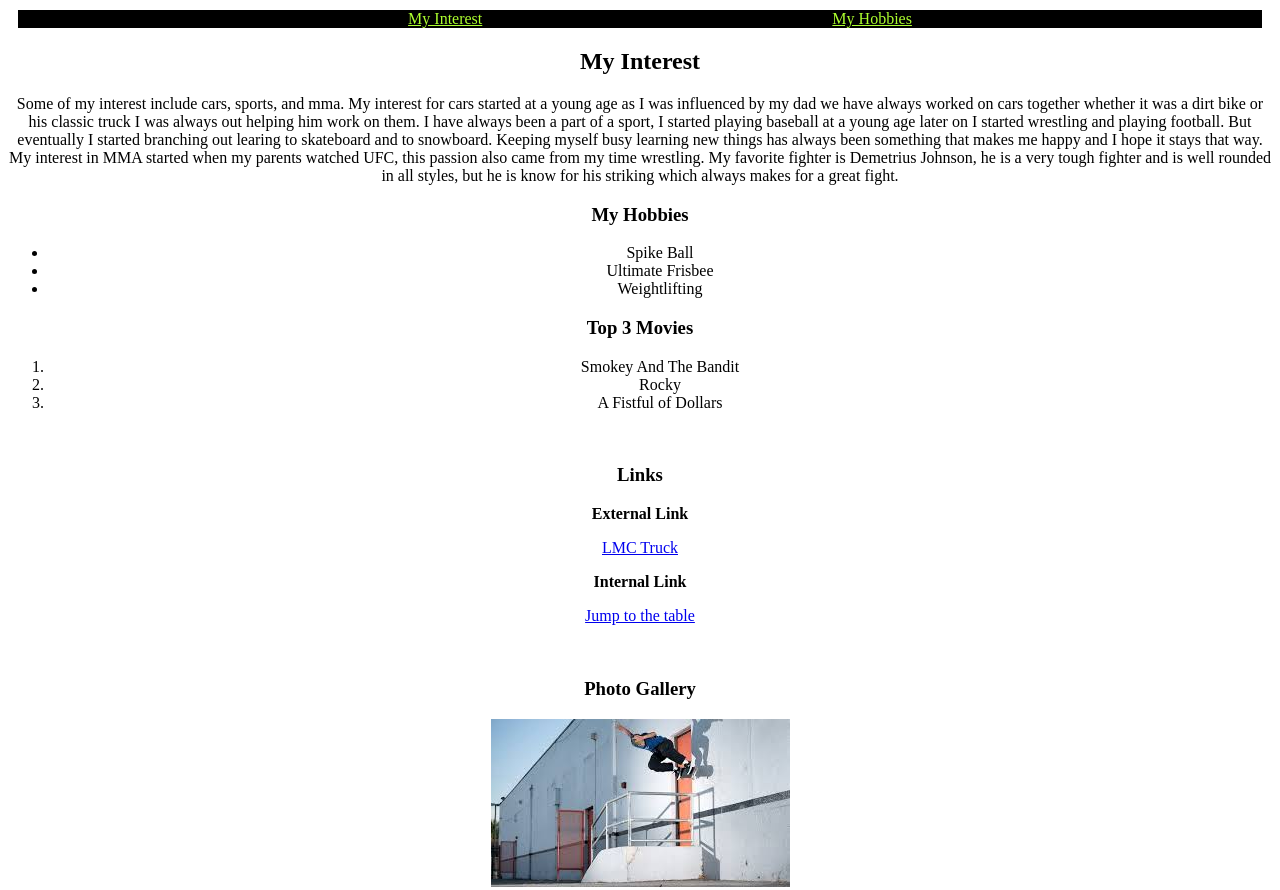
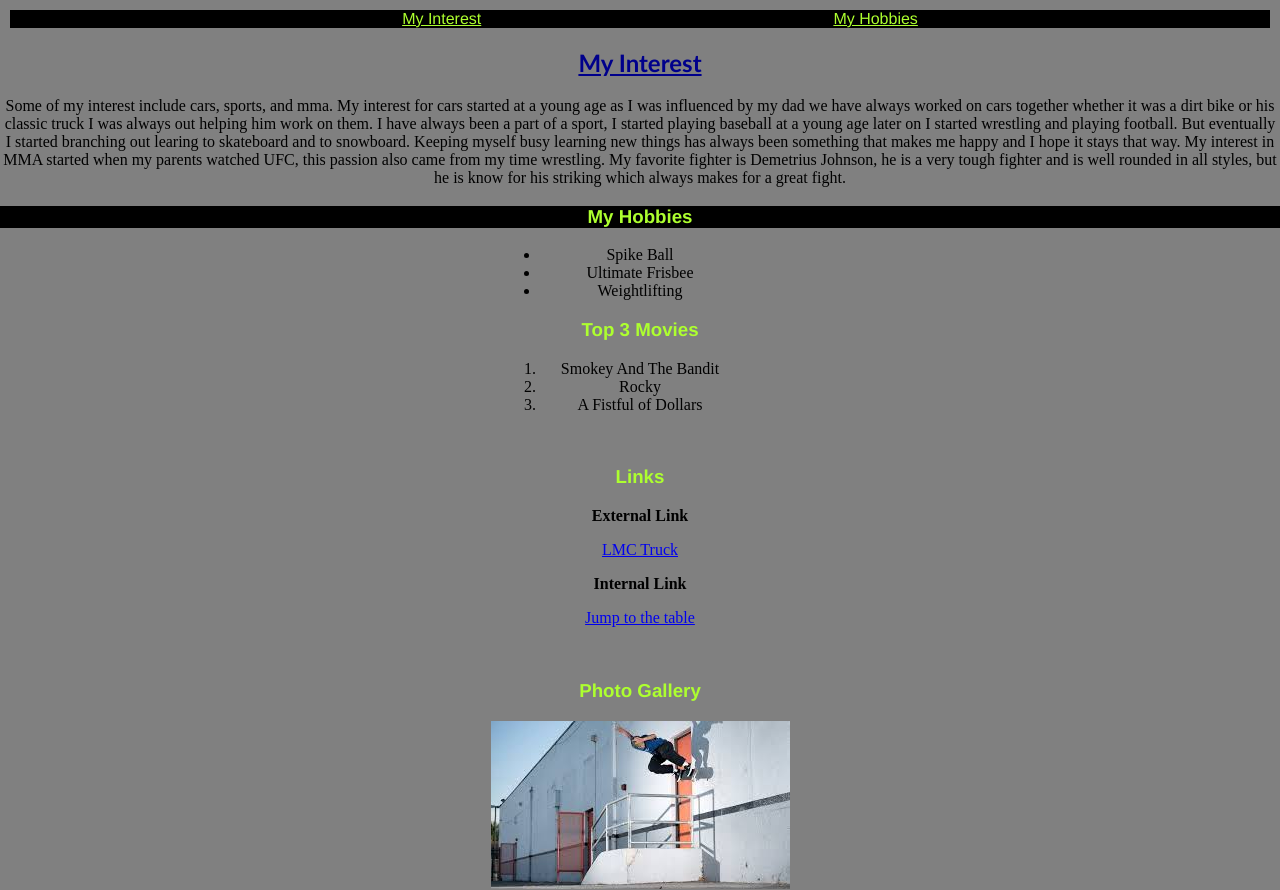
Before and after one commit to kaden-norlander/About_Me, a plain HTML site: page index.html in a window 1280 px wide. Shown: the top 890 px of the page. Drawn offline with Linux system fonts and the light colour scheme.

Commit message:
New Changes

```diff
--- a/index.html
+++ b/index.html
@@ -4,7 +4,7 @@
 
 <head> <title> About Me </title> </head>
 
-<body class="body-align-color" id="body-align">
+<body class="highlight" id="body-align">
 
     <nav id="navbar">
         <ul>
@@ -14,7 +14,7 @@
     </nav>
 
     <section>
-    <h1 class="heading-size" id="my-interest"> My Interest </h1>
+    <h1 class="headings1" id="main-title"> My Interest </h1>
     <p class="text-size">
         Some of my interest include cars, sports, and mma. My interest for cars started at a young age as I was influenced by my dad we have always worked on cars together whether it was a dirt bike or his classic truck I was always out helping him work on them.
     I have always been a part of a sport, I started playing baseball at a young age later on I started wrestling and playing football. But eventually I started branching out learing to skateboard and to snowboard. Keeping myself busy learning new things has always been something that makes me happy and I hope it stays that way.
@@ -23,23 +23,23 @@
     </section>
 
     <section>
-    <h3 id="my-hobbies" class="heading-size"> My Hobbies </h3>
-    <ul class="text-size">
-        <li class="text-size">Spike Ball</li>
-        <li class="text-size">Ultimate Frisbee</li>
-        <li class="text-size">Weightlifting</li>
+    <h3 class="headings2" id="section-header"> My Hobbies </h3>
+    <ul class="list">
+        <li>Spike Ball</li>
+        <li>Ultimate Frisbee</li>
+        <li>Weightlifting</li>
     </ul>
-    <h3 class="heading-size"> Top 3 Movies </h3>
-    <ol class="text-size">
-        <li class="text-size">Smokey And The Bandit</li>
-        <li class="text-size">Rocky</li>
-        <li class="text-size">A Fistful of Dollars</li>
+    <h3 class="headings2"> Top 3 Movies </h3>
+    <ol class="list">
+        <li>Smokey And The Bandit</li>
+        <li>Rocky</li>
+        <li>A Fistful of Dollars</li>
     </ol>
     </section>
     <br>
 
     <section>
-    <h3 class="heading-size">Links</h3>
+    <h3 class="headings2">Links</h3>
     <p><strong class="heading-size">External Link</strong></p>
     <a href="https://www.lmctruck.com/?srsltid=AfmBOoq4J8yGagA1EEcgdu_fUgTXKKIrnnT5OWThv32YZW9bR3217WSA">LMC Truck </a>
     <p><strong class="heading-size">Internal Link</strong></p>
@@ -48,8 +48,8 @@
 
     <section>
     <br>
-    <h3 class="heading-size">Photo Gallery</h3>
-    <img
+    <h3 class="headings2">Photo Gallery</h3>
+    <img class="main-image"
         src="images/louie.jpg"
         alt="Louie Lopez skating over a handrail" />
     <br>
@@ -64,8 +64,8 @@
     <br>
     </section>
 
-    <h3 id="Table_at_bottom" class="heading-size">Movie Table</h3>
-    <table class="text-size">
+    <h3 class="headings2">Movie Table</h3>
+    <table>
         <caption>IMDb Ratings of My Top 3 Movies</caption>
         <tr>
             <th>Movies</th>
--- a/style.css
+++ b/style.css
@@ -5,7 +5,13 @@
     list-style-type: none;
     justify-content: center;
     justify-content: space-evenly;
+    font-family: 'Franklin Gothic Medium', 'Arial Narrow', Arial, sans-serif;
     margin: 10px;
+}
+
+.bottom-table {
+    width: 300px;
+    margin-left: 30%;
 }
 
 #navbar a {
@@ -16,17 +22,51 @@
     text-align: center;
 }
 
+.headings1 {
+    color: darkblue;
+    font-family: 'Gill Sans', 'Gill Sans MT', Calibri, 'Trebuchet MS', sans-serif;
+}
+
+.headings2 {
+    color: greenyellow;
+    font-family: 'Franklin Gothic Medium', 'Arial Narrow', Arial, sans-serif;
+}
+
+.highlight {
+    background-color: gray;
+    width: 100%;
+    height: 100%;
+    margin: 0%;
+}
+
+#main-title {
+    text-decoration: underline;
+}
+
+.list {
+    padding-left: 540px;
+    width: 200px;
+}
+
+#main-image {
+    border: 3px solid black;
+}
+
+#section-header {
+    background-color: black;
+}
+
 @media screen and (max-width: 600px) {
-    .body-align-color {
+    .highlight {
         text-align: center;
         background-color: cornflowerblue;
     }
 
-    .heading-size {
+    .headings1 {
         font-size: 12px;
     }
 
-    .text-size {
+    .bottom-table {
         font-size: 8px;
         text-align: center;
     }
```
